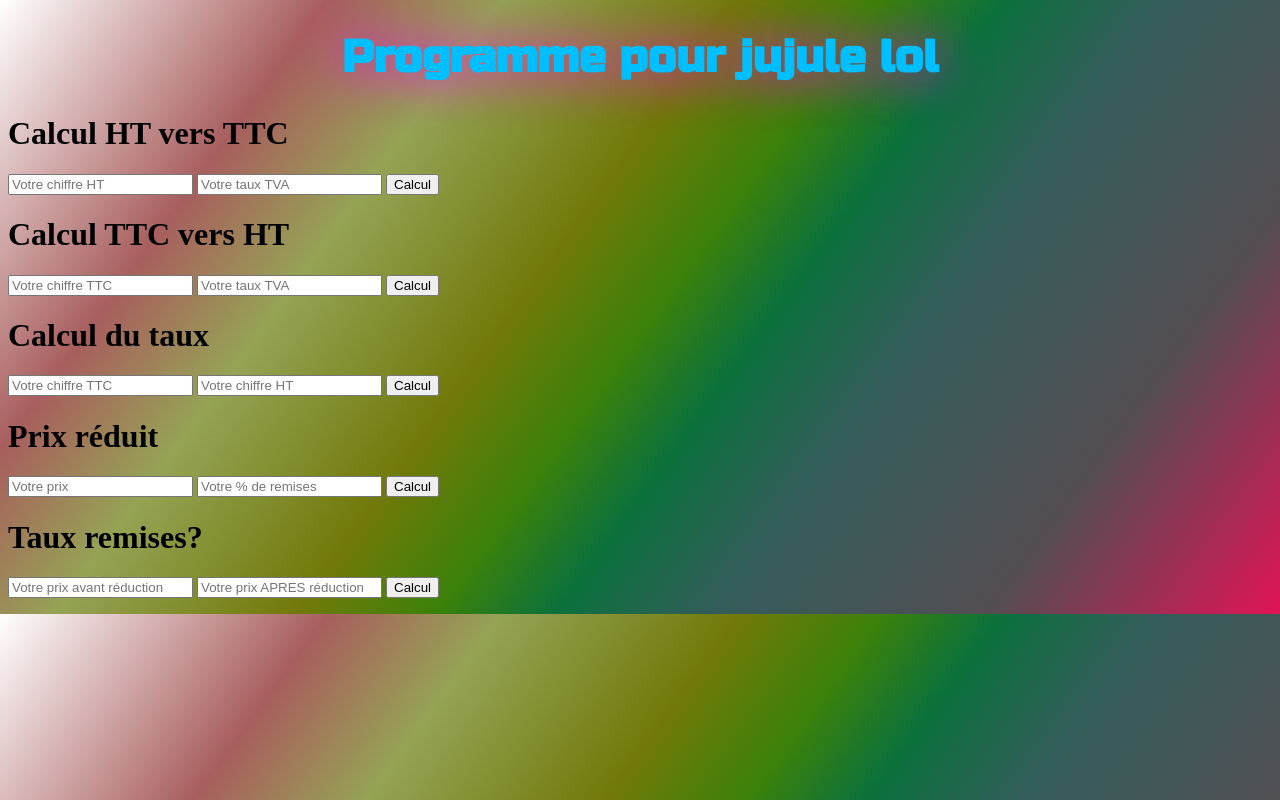
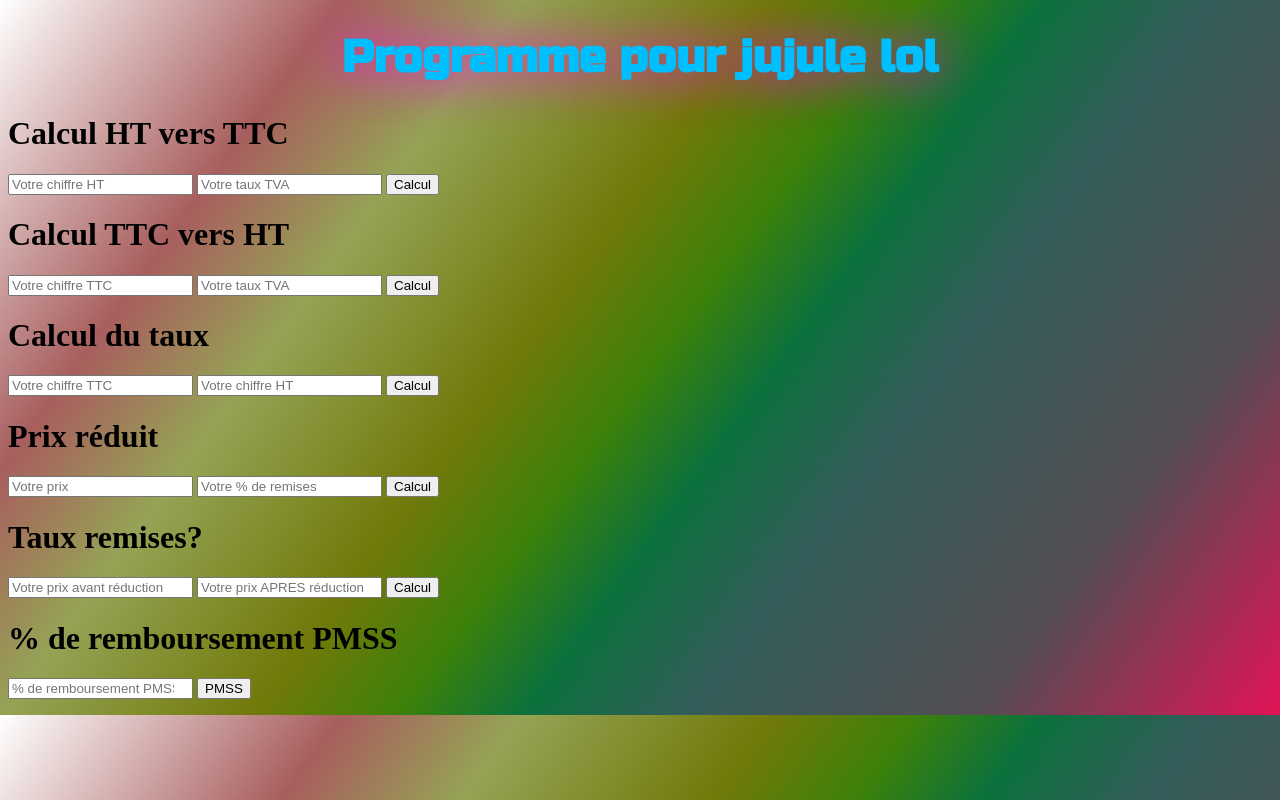
Before and after one commit to samantha054/jujule, a plain HTML site: page index.html in a window 1280 px wide. Drawn offline with Linux system fonts and the light colour scheme.

Commit message:
Update index.html

```diff
--- a/index.html
+++ b/index.html
@@ -68,6 +68,16 @@
 
     <p class="tauxremise"></p>
 
+        <!-- taux remises? -->
+
+    <h1>% de remboursement PMSS</h1>
+
+    <input type="number" id="PMSS" name="PMSS" value="" placeholder="% de remboursement PMSS" autocomplete="off">
+
+    <input type="button" value="PMSS" onclick="PMSS()">
+
+    <p class="tauxremise"></p>
+
     <script src="javascript.js"></script>
 </body>
 </html>
```
